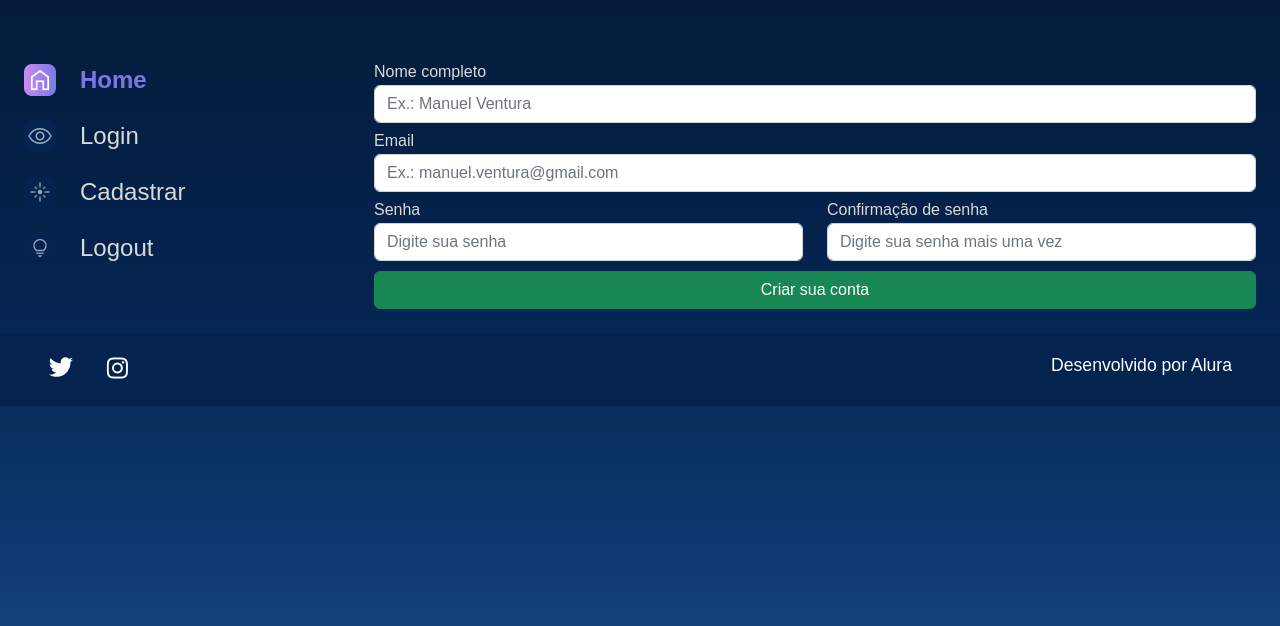
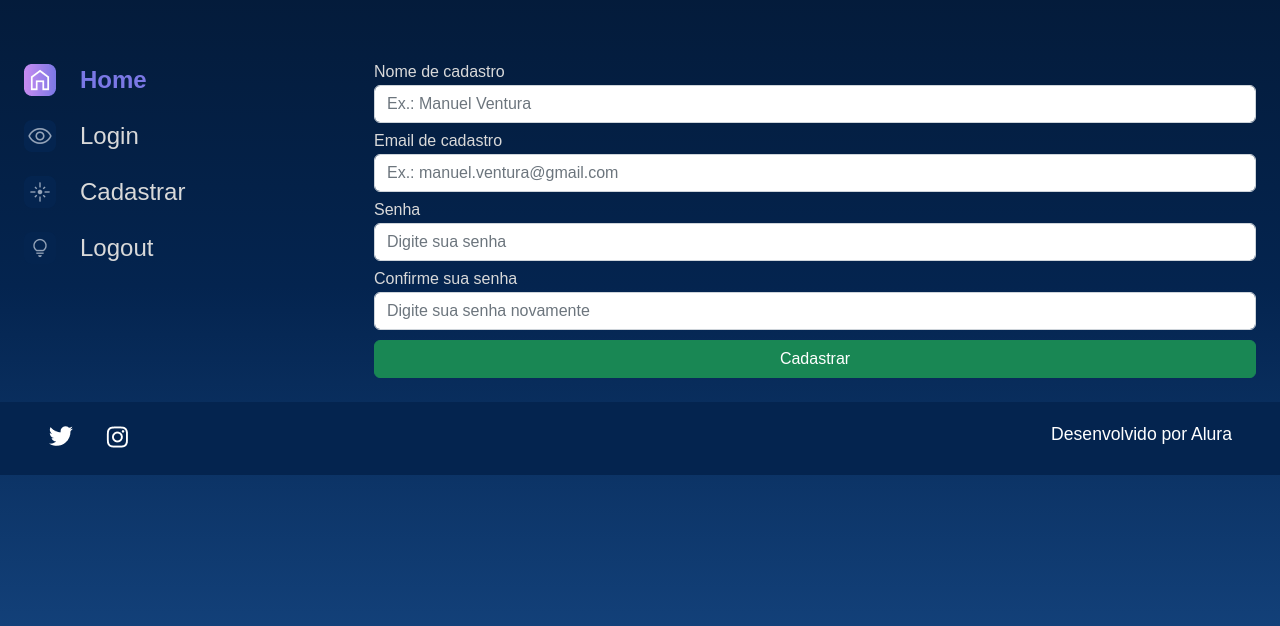
Before and after one commit to ManuelVenturaNeto/Alura_space, a Django app: page /cadastro in a window 1280 px wide. Shown: the part 114-740 px from the top of the page. Run offline with Django 5.2, Linux system fonts and the light colour scheme.

Commit message:
alura space 24/09/08

```diff
--- a/templates/usuarios/cadastro.html
+++ b/templates/usuarios/cadastro.html
@@ -42,26 +42,17 @@
             </section>
             <section class="galeria" style="margin-left: 5em">
                 <form action="" method="">
+                    {% csrf_token %}
                     <div class="row">
+                        {% for field in form.visible_fields %}
                         <div class="col-12 col-lg-12" style="margin-bottom: 10px;">
-                            <label for="nome_cadastro" style="color:#D9D9D9; margin-bottom: 5px;"><b>Nome completo</b></label>
-                            <input type="text" class="form-control" name="nome_cadastro" placeholder="Ex.: Manuel Ventura" required>
+                            <label style="color:#D9D9D9; margin-bottom: 5px;" for="{{ field.id_for_label }}">{{field.label}}</label>
+                            {{ field }}
                         </div>
-                        <div class="col-12 col-lg-12" style="margin-bottom: 10px;">
-                            <label for="email" style="color:#D9D9D9; margin-bottom: 5px;"><b>Email</b></label>
-                            <input type="email" class="form-control" name="email" placeholder="Ex.: manuel.ventura@gmail.com" required>
-                        </div>
-                        <div class="col-12 col-lg-6" style="margin-bottom: 10px;">
-                            <label for="password1" style="color:#D9D9D9; margin-bottom: 5px;"><b>Senha</b></label>
-                            <input type="password" class="form-control" name="password1" placeholder="Digite sua senha" required>
-                        </div>
-                        <div class="col-12 col-lg-6" style="margin-bottom: 10px;">
-                            <label for="password2" style="color:#D9D9D9; margin-bottom: 5px;"><b>Confirmação de senha</b></label>
-                            <input type="password" class="form-control" name="password2" placeholder="Digite sua senha mais uma vez" required>
-                        </div>
-                        <div class="col-12 text-center">
-                            <button class="btn btn-success col-12" style="padding: top 5px;" type="submit">Criar sua conta</button>
-                        </div>
+                        {% endfor %}
+                    </div>
+                    <div>
+                        <button class="btn btn-success col-12" style="padding: top 5px;" type="submit">Cadastrar</button>
                     </div>
                 </form>
             </section>
--- /dev/null
+++ b/usuarios/forms.py
@@ -0,0 +1,71 @@
+from django import forms # type: ignore
+
+class LoginForms(forms.Form):
+    nome_login=forms.CharField(
+        label="Nome de login",
+        required=True,
+        max_length=100,
+        widget=forms.TextInput(
+            attrs={
+            'class': 'form-control',
+            'placeholder': 'Ex.: Manuel Ventura',
+            }
+        ),
+    )
+    senha=forms.CharField(
+        label="Senha",
+        required=True,
+        max_length=50,
+        widget=forms.PasswordInput(
+            attrs={
+            'class': 'form-control',
+            'placeholder': 'Digite sua senha',
+            }
+        ),
+    )
+
+class CadastroForms(forms.Form):
+    nome_login=forms.CharField(
+        label="Nome de cadastro",
+        required=True,
+        max_length=100,
+        widget=forms.TextInput(
+            attrs={
+            'class': 'form-control',
+            'placeholder': 'Ex.: Manuel Ventura',
+            }
+        ),
+    )
+    email=forms.EmailField(
+        label="Email de cadastro",
+        required=True,
+        max_length=100,
+        widget=forms.EmailInput(
+            attrs={
+            'class': 'form-control',
+            'placeholder': 'Ex.: manuel.ventura@gmail.com',
+            }
+        ),
+    )
+    senha_1=forms.CharField(
+        label="Senha",
+        required=True,
+        max_length=50,
+        widget=forms.PasswordInput(
+            attrs={
+            'class': 'form-control',
+            'placeholder': 'Digite sua senha',
+            }
+        ),
+    )
+    senha_2=forms.CharField(
+        label="Confirme sua senha",
+        required=True,
+        max_length=50,
+        widget=forms.PasswordInput(
+            attrs={
+            'class': 'form-control',
+            'placeholder': 'Digite sua senha novamente',
+            }
+        ),
+    )
--- a/usuarios/views.py
+++ b/usuarios/views.py
@@ -1,7 +1,11 @@
 from django.shortcuts import render # type: ignore
 
+from usuarios.forms import LoginForms, CadastroForms
+
 def login(request):
-    return render(request, "usuarios/login.html")
+    form = LoginForms()
+    return render(request, "usuarios/login.html", {"form": form})
 
 def cadastro(request):
-    return render(request, "usuarios/cadastro.html")
+    form = CadastroForms
+    return render(request, "usuarios/cadastro.html", {"form": form})
```
Also changed, not shown: templates/usuarios/login.html (+8 -9 lines).
